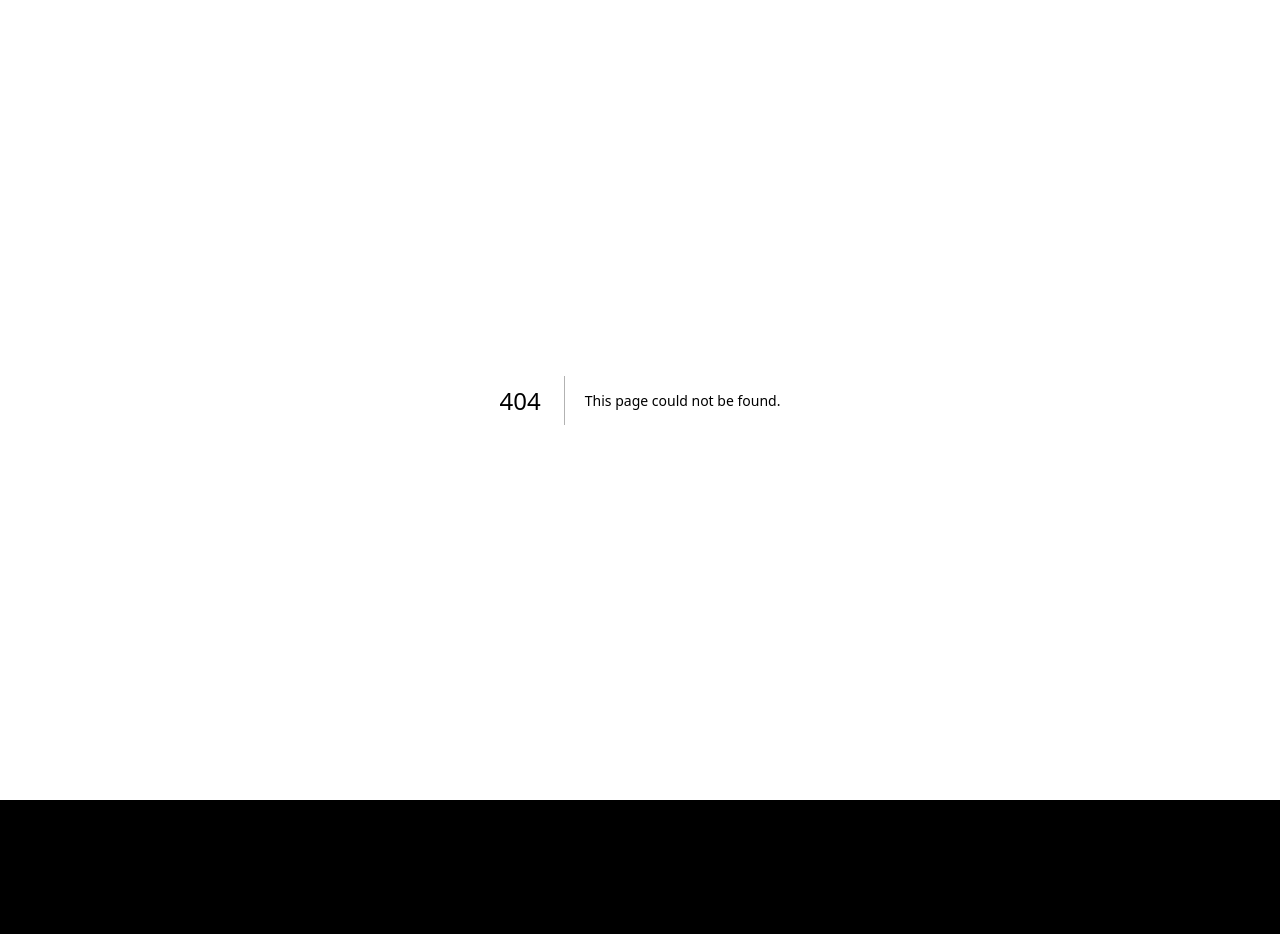
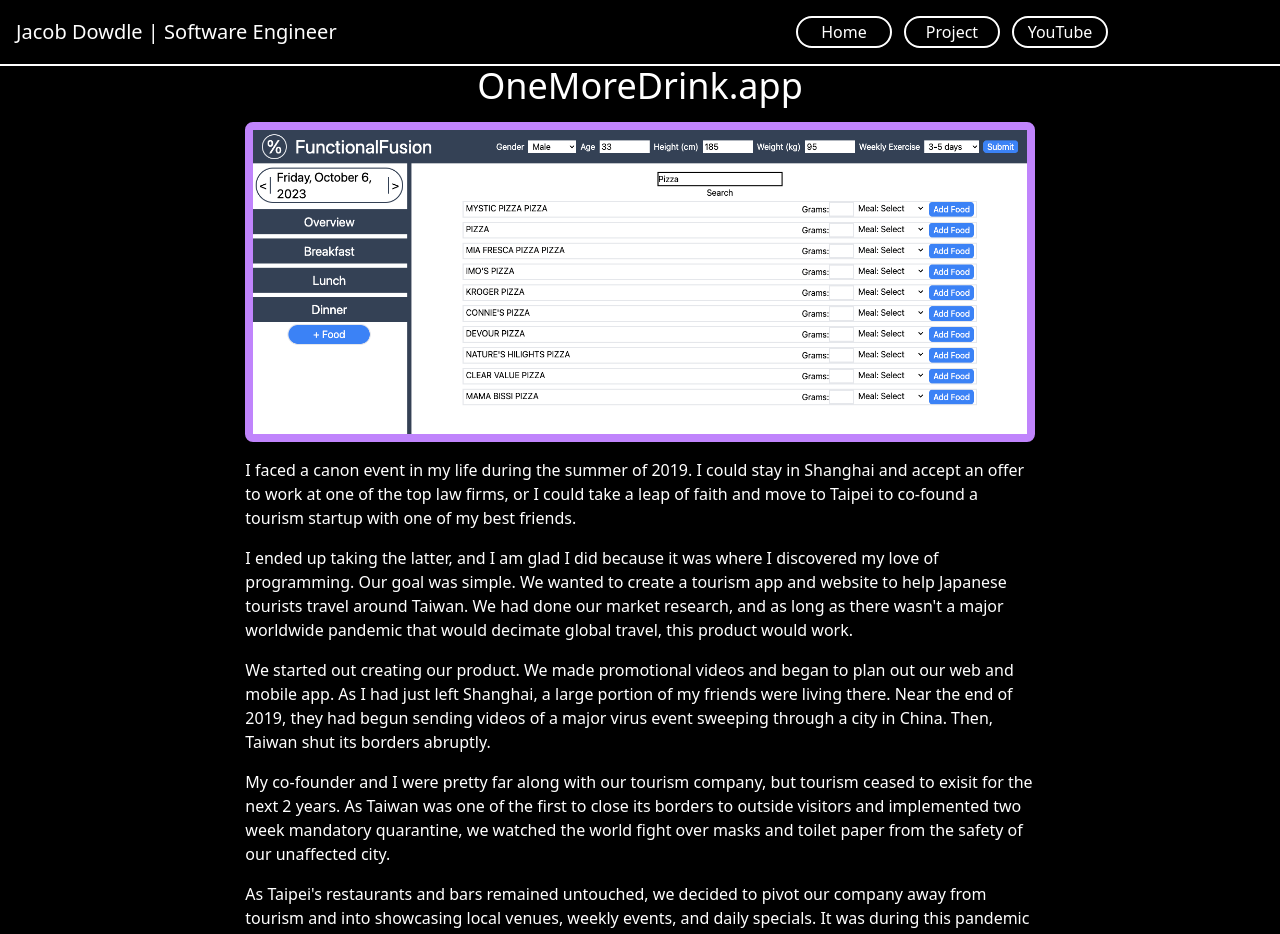
Before and after one commit to jakovid/portfolio, a Next.js app: page /projects/onemoredrink in a window 1280 px wide. Before the commit this address had no page. Shown: the top 934 px of the page. Before the commit the page ends 800 px from the top, so only its background shows below. Built offline with nearby package versions, Linux system fonts and the light colour scheme.

Commit message:
began to tell the story of OMD

```diff
--- a/components/header.js
+++ b/components/header.js
@@ -16,7 +16,7 @@ export default function BuildHeader(){
                 </Link>
 
                 <Link
-                    href="/projects"
+                    href="#my-projects"
                     className="border-white border-2 items-center w-12 h-8 sm:w-24 flex justify-center rounded-s-full rounded-e-full cursor-pointer hover:bg-purple-400 hover:border-purple-400"
                 >
                     <div className="sm:hidden">< AiFillProject /></div>
@@ -31,13 +31,14 @@ export default function BuildHeader(){
                     <div className="hidden sm:inline">Blog</div>
                 </Link> */}
 
-                <Link
+                <a
                     href="https://www.youtube.com/@web3idiots"
+                    target="_blank"
                     className="border-white border-2 items-center w-12 h-8 sm:w-24 flex justify-center rounded-s-full rounded-e-full cursor-pointer hover:bg-purple-400 hover:border-purple-400"
                 >
                     <div className="sm:hidden">< AiFillYoutube /></div>
                     <div className="hidden sm:inline">YouTube</div>
-                </Link>
+                </a>
             </div>
         </header>
     )
--- a/components/home/projects.js
+++ b/components/home/projects.js
@@ -6,7 +6,7 @@ export default function BuildProjects(){
     return(
         <div className="flex flex-col justify-center items-center py-12">
             <div className="h-2 w-full bg-purple-400"/>
-            <div className="text-4xl font-bold p-8">Clients and Projects</div>
+            <div id="my-projects" className="text-4xl font-bold p-8">Clients and Projects</div>
             <div className="flex flex-col md:flex-row gap-8">
                 <Link href={'/projects/sky-education'}className="cursor-pointer">
                     <Image
@@ -26,7 +26,7 @@ export default function BuildProjects(){
                     />
                 </Link>
 
-                <div className="cursor-pointer">
+                <Link href={'/projects/onemoredrink'} className="cursor-pointer">
                     <div className="px-1 py-1 bg-[#f2fb07] rounded-md flex items-center">
                         <div className="text-black px-2 bg-[#f2fb07] h-10 flex items-center text-xl">
                             OneMoreDrink
@@ -39,7 +39,7 @@ export default function BuildProjects(){
 
                     </div>
 
-                </div>
+                </Link>
             </div>
         </div>
     )
--- /dev/null
+++ b/pages/projects/onemoredrink.js
@@ -0,0 +1,45 @@
+import BuildHeader from "@/components/header"
+import Link from "next/link"
+import Image from "next/image"
+import { FaGithub } from "react-icons/fa";
+
+export default function BuildElmntriProject(){
+    return(
+        <div className="flex flex-col items-center">
+            <BuildHeader />
+            <div className="flex flex-col items-center px-8 sm:w-2/3 gap-4">
+                <div className="flex flex-col items-center text-center">
+                    <h1 className="text-3xl lg:text-4xl">OneMoreDrink.app</h1>
+                </div>
+                <div className="flex w-full gap-4 flex-col pb-8">
+                    <Image src="/images/micronutrient-1.png" height={400} width={800} className="border-8 border-purple-400 rounded-lg"/>
+                    <p>
+                        I faced a canon event in my life during the summer of 2019. I could stay in Shanghai and accept an offer to work at one of the top law firms,
+                        or I could take a leap of faith and move to Taipei to co-found a tourism startup with one of my best friends.
+                    </p>
+                    <p>
+                        I ended up taking the latter, and I am glad I did because it was where I discovered my love of programming. Our goal was simple. We wanted to create a tourism
+                        app and website to help Japanese tourists travel around Taiwan. We had done our market research, and as long as there wasn't a major worldwide pandemic that would decimate global travel, this product would work.
+                    </p>
+                    <p>
+                        We started out creating our product. We made promotional videos and began to plan out our web and mobile app. As I had just left Shanghai, a large portion of my friends were living there.
+                        Near the end of 2019, they had begun sending videos of a major virus event sweeping through a city in China. Then, Taiwan shut its borders abruptly.
+                    </p>
+                    <p>
+                        My co-founder and I were pretty far along with our tourism company, but tourism ceased to exisit for the next 2 years. As Taiwan was one of the first to close its borders to outside
+                        visitors and implemented two week mandatory quarantine, we watched the world fight over masks and toilet paper from the safety of our unaffected city.
+                    </p>
+                    <p>
+                        As Taipei's restaurants and bars remained untouched, we decided to pivot our company away from tourism and into showcasing local venues, weekly events, and daily specials.
+                        It was during this pandemic that OneMoreDrink.app was born.
+                    </p>
+                    <p>
+                        Our goal was simple. We wanted to become the platform that people would visit to find the best restaurants, daily food deals, happy hours, and live performances,
+                        and also who local venues would partner with in order to promote their specials and events. We had done our market research, and as long as a New Zealand
+                        pilot that knew he was infected didn't illegally break out of quarantine to visit one of the busiest markets in the city, this product would work.
+                    </p>
+                </div>
+            </div>
+        </div>
+    )
+}
```
